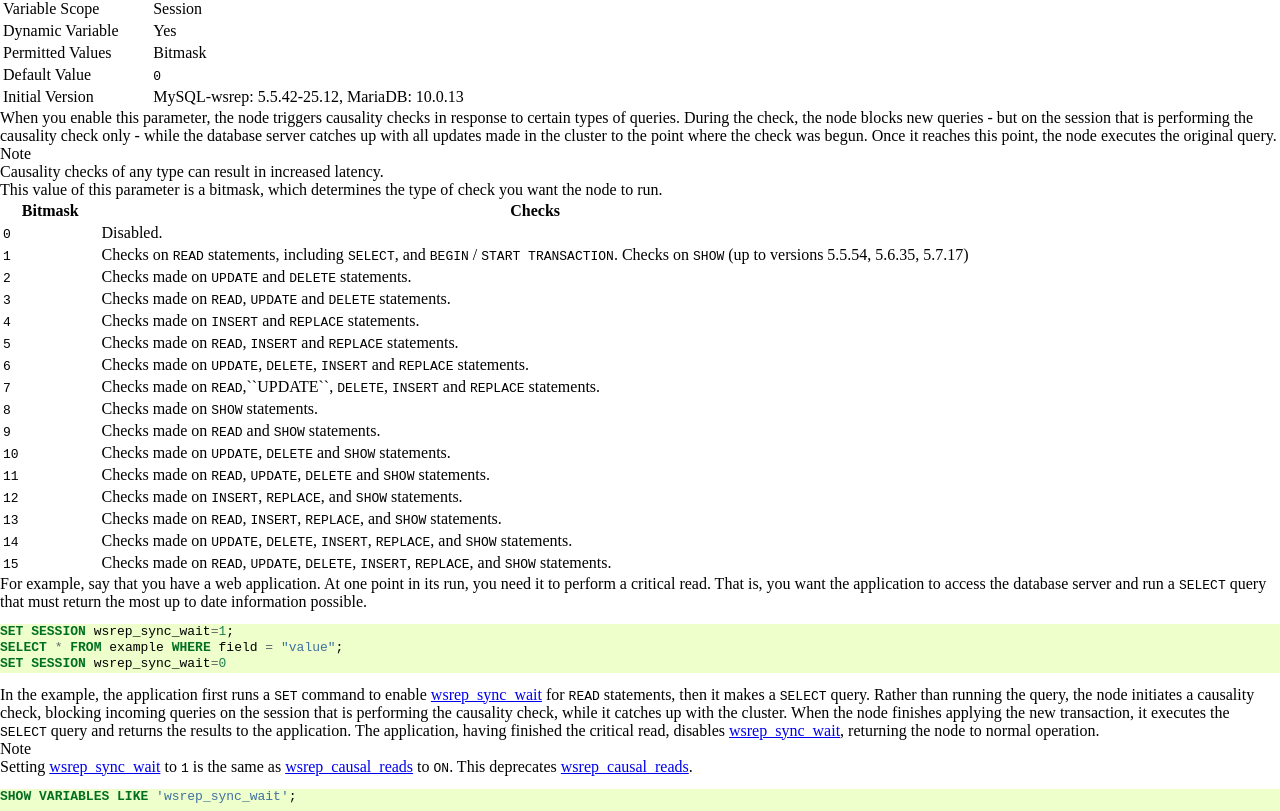
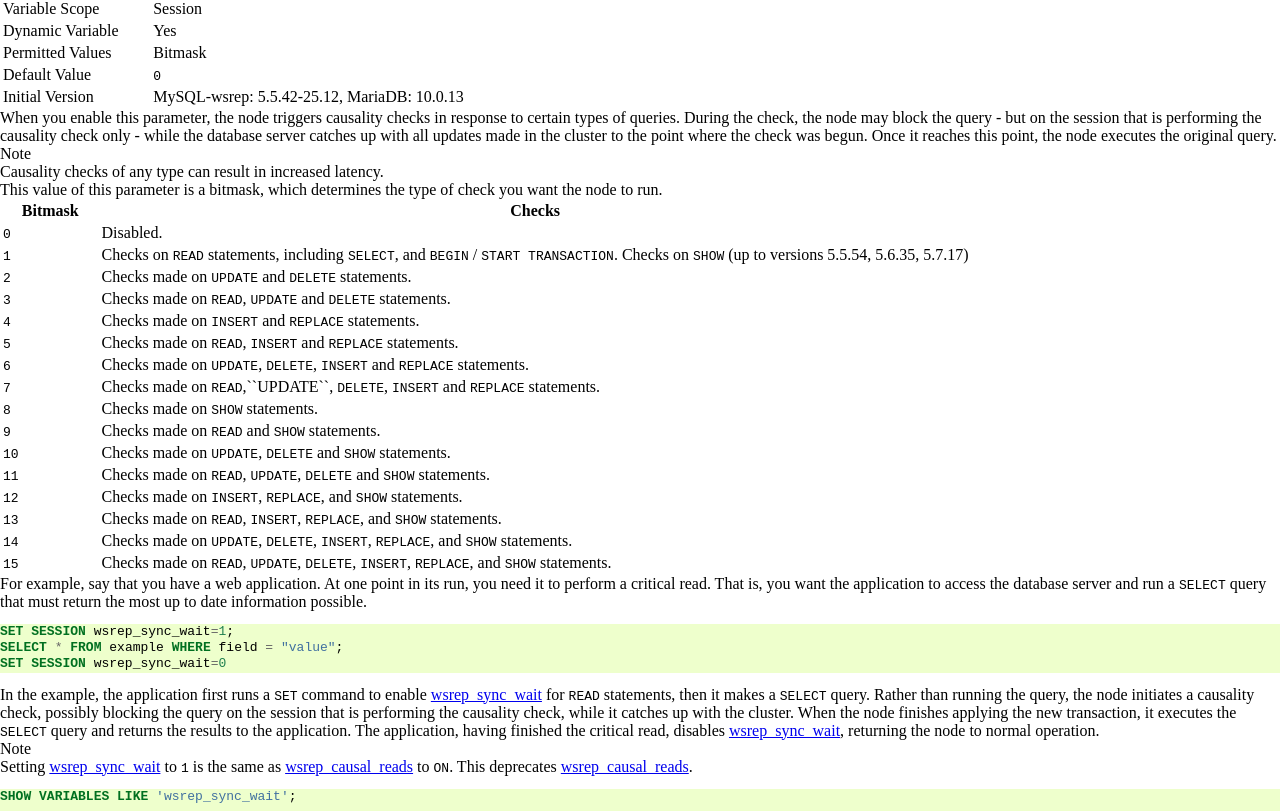
Before and after one commit to codership/documentation, a Sphinx documentation site: the page built from galeracluster/source/documentation/mysql-wsrep-options.rst, in a window 1280 px wide and 1400 px high, scrolled down 25140 px. Shown: the part 151-962 px from the top of the window. Built offline with Sphinx 7.4.7, drawn with Linux system fonts in a browser that asks for light colours; pages that are not in the unit, such as notebooks, are missing from menus; comment, search, counter and statistics services are not loaded.

Commit message:
Further clarifications

```diff
--- a/galeracluster/source/documentation/mysql-wsrep-options.rst
+++ b/galeracluster/source/documentation/mysql-wsrep-options.rst
@@ -2212,7 +2212,7 @@ Defines whether the node enforces strict cluster-wide causality checks.
    "Default Value", "``0``"
    "Initial Version", "MySQL-wsrep: 5.5.42-25.12, MariaDB: 10.0.13"
 
-When you enable this parameter, the node triggers causality checks in response to certain types of queries. During the check, the node blocks new queries - but on the session that is performing the causality check only - while the database server catches up with all updates made in the cluster to the point where the check was begun. Once it reaches this point, the node executes the original query.
+When you enable this parameter, the node triggers causality checks in response to certain types of queries. During the check, the node may block the query - but on the session that is performing the causality check only - while the database server catches up with all updates made in the cluster to the point where the check was begun. Once it reaches this point, the node executes the original query.
 
 .. note:: Causality checks of any type can result in increased latency.
 
@@ -2248,7 +2248,7 @@ For example, say that you have a web application. At one point in its run, you n
    SELECT * FROM example WHERE field = "value";
    SET SESSION wsrep_sync_wait=0
 
-In the example, the application first runs a ``SET`` command to enable :ref:`wsrep_sync_wait <wsrep_sync_wait>` for ``READ`` statements, then it makes a ``SELECT`` query. Rather than running the query, the node initiates a causality check, blocking incoming queries on the session that is performing the causality check, while it catches up with the cluster. When the node finishes applying the new transaction, it executes the ``SELECT`` query and returns the results to the application. The application, having finished the critical read, disables :ref:`wsrep_sync_wait <wsrep_sync_wait>`, returning the node to normal operation.
+In the example, the application first runs a ``SET`` command to enable :ref:`wsrep_sync_wait <wsrep_sync_wait>` for ``READ`` statements, then it makes a ``SELECT`` query. Rather than running the query, the node initiates a causality check, possibly blocking the query on the session that is performing the causality check, while it catches up with the cluster. When the node finishes applying the new transaction, it executes the ``SELECT`` query and returns the results to the application. The application, having finished the critical read, disables :ref:`wsrep_sync_wait <wsrep_sync_wait>`, returning the node to normal operation.
 
 .. note:: Setting :ref:`wsrep_sync_wait <wsrep_sync_wait>` to ``1`` is the same as :ref:`wsrep_causal_reads <wsrep_causal_reads>` to ``ON``. This deprecates :ref:`wsrep_causal_reads <wsrep_causal_reads>`.
 
```
